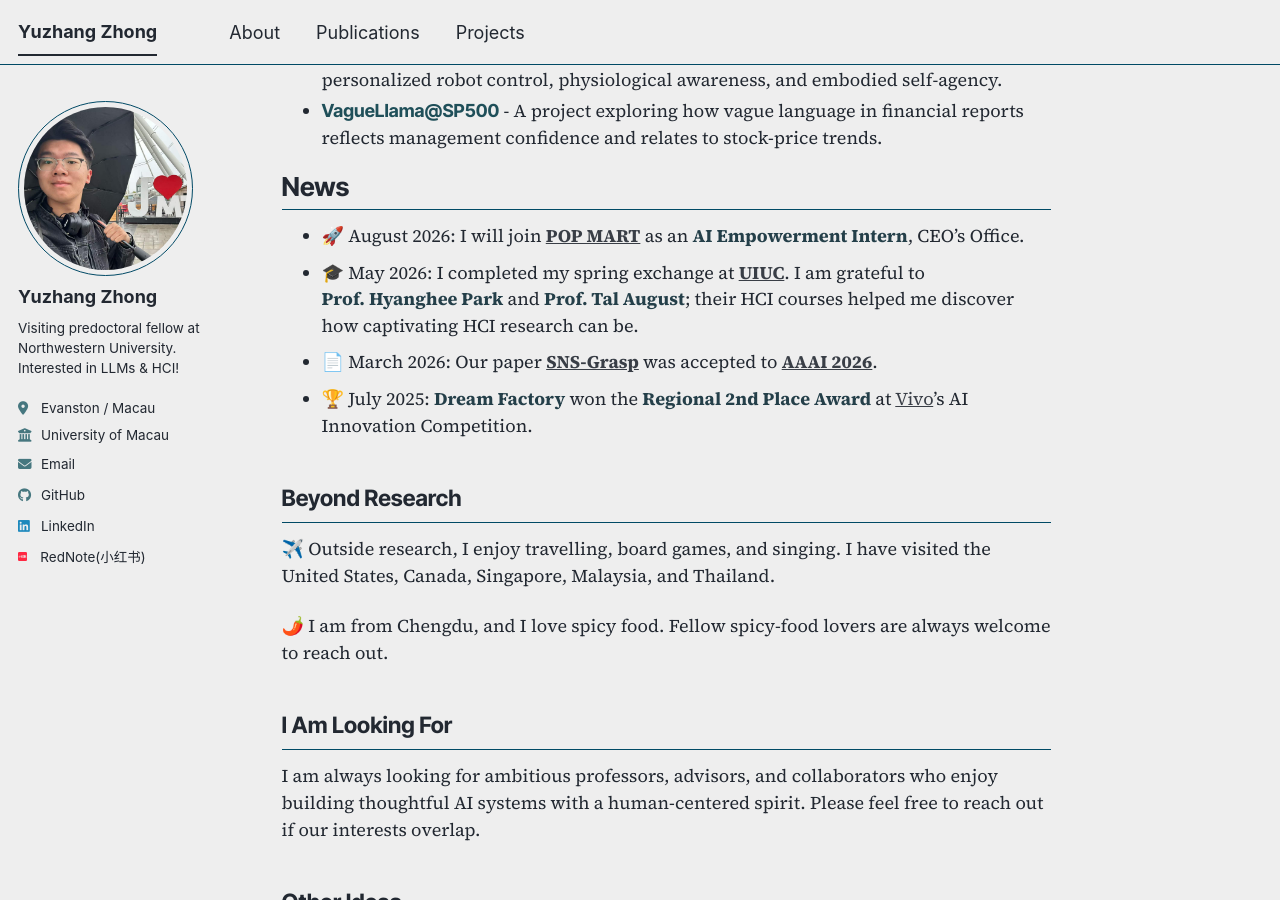
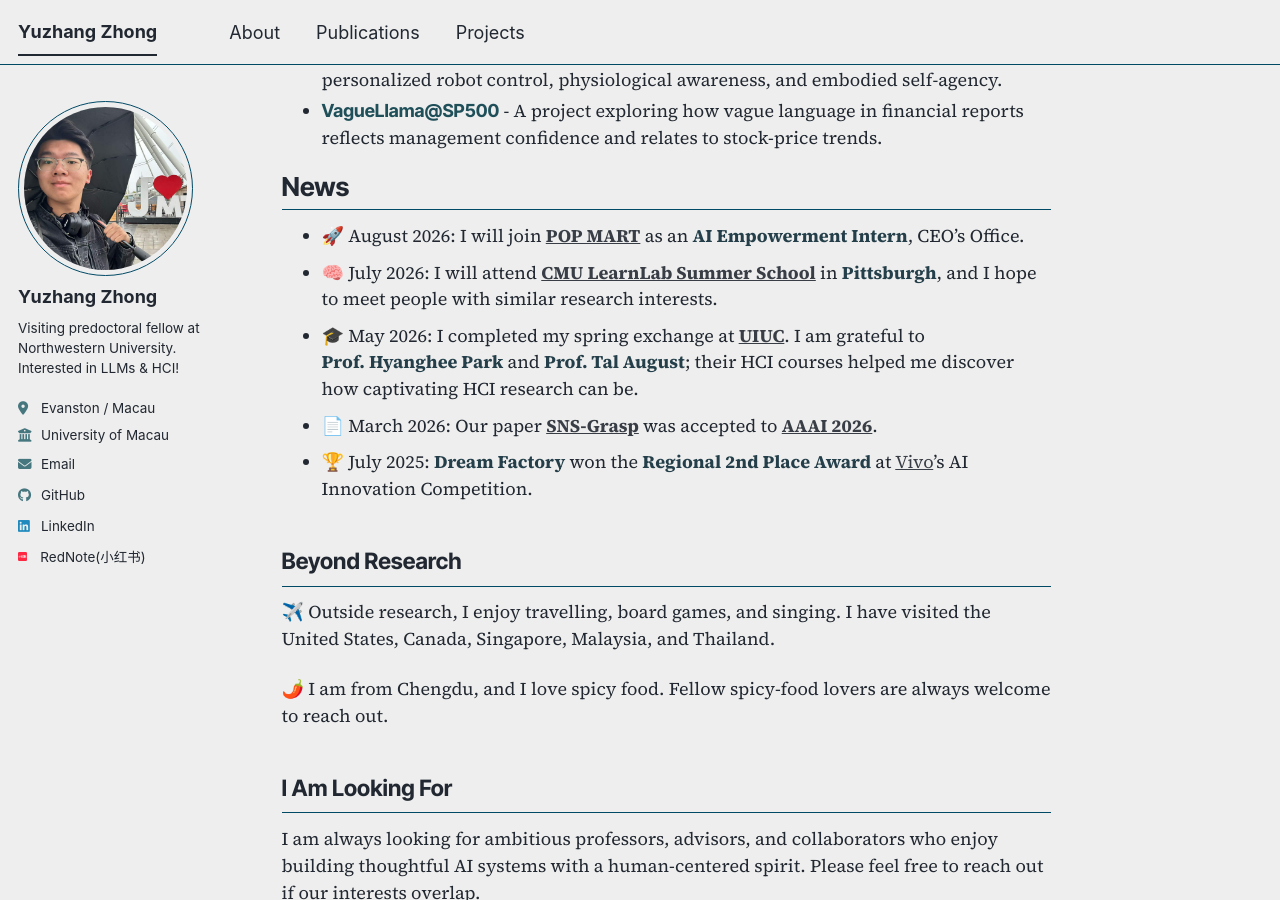
Before and after one commit to yuzhang-zhong/yuzhang-zhong.github.io, a Jekyll site: the page built from _pages/about.md, in a window 1280 px wide and 900 px high, scrolled down 1114 px. Built offline with Jekyll 4.4.1, drawn with Linux system fonts in a browser that asks for light colours; a style sheet for code colours, icons or effects is not loaded.

Commit message:
Add LearnLab summer school news

```diff
--- a/_pages/about.md
+++ b/_pages/about.md
@@ -54,6 +54,7 @@ Selected projects I have worked on or am currently developing:
 ## News
 
 - 🚀 August 2026: I will join <strong class="nowrap"><a href="https://www.popmart.com/">POP MART</a></strong> as an <strong class="nowrap">AI Empowerment Intern</strong>, CEO's Office.
+- 🧠 July 2026: I will attend <strong class="nowrap"><a href="https://learnlab.org/learnlab-summer-school/">CMU LearnLab Summer School</a></strong> in <strong class="nowrap">Pittsburgh</strong>, and I hope to meet people with similar research interests.
 - 🎓 May 2026: I completed my spring exchange at <strong class="nowrap"><a href="https://illinois.edu/">UIUC</a></strong>. I am grateful to <strong class="nowrap">Prof.&nbsp;Hyanghee&nbsp;Park</strong> and <strong class="nowrap">Prof.&nbsp;Tal&nbsp;August</strong>; their HCI courses helped me discover how captivating HCI research can be.
 - 📄 March 2026: Our paper <strong class="nowrap"><a href="{{ base_path }}/publication/2026-sns-grasp">SNS-Grasp</a></strong> was accepted to <strong class="nowrap"><a href="https://aaai.org/conference/aaai/aaai-26/">AAAI 2026</a></strong>.
 - 🏆 July 2025: <strong class="nowrap">Dream Factory</strong> won the <strong>Regional 2nd Place Award</strong> at <a href="https://www.vivo.com/">Vivo</a>'s AI Innovation Competition.
```
